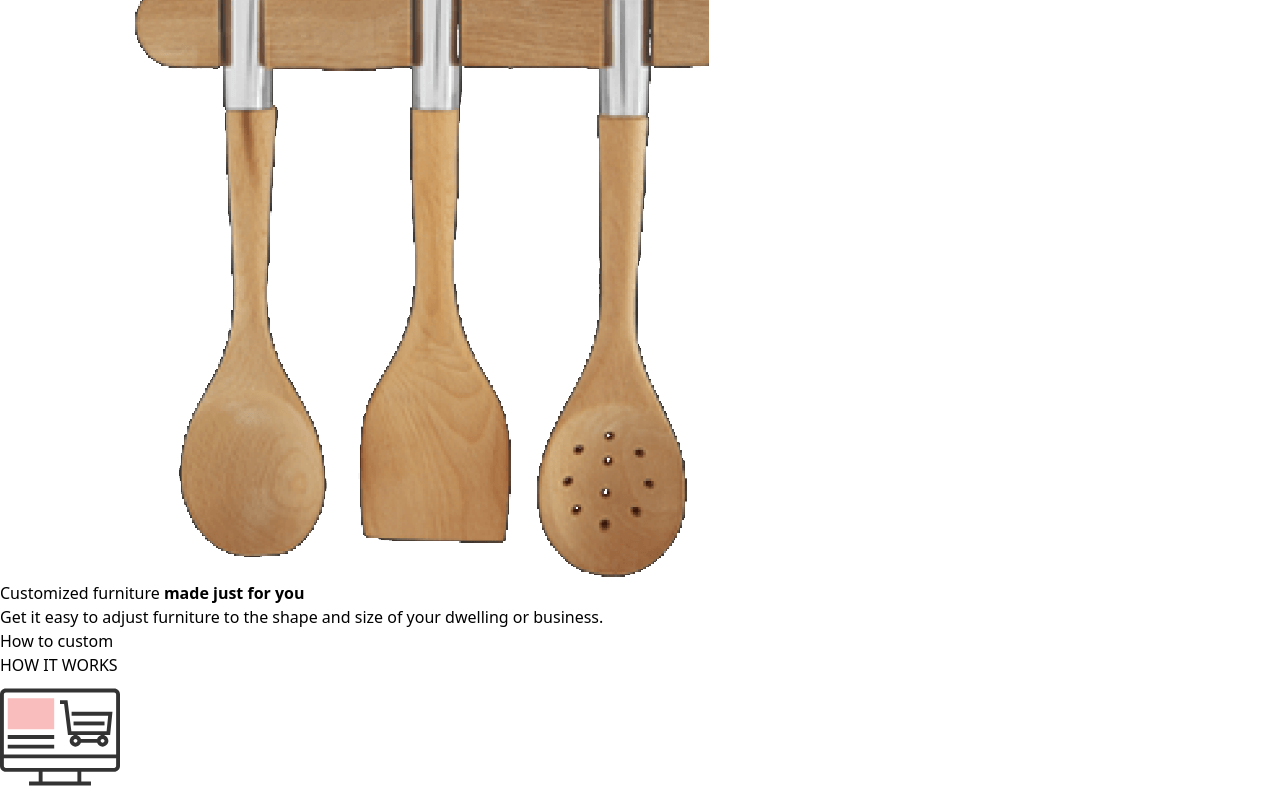
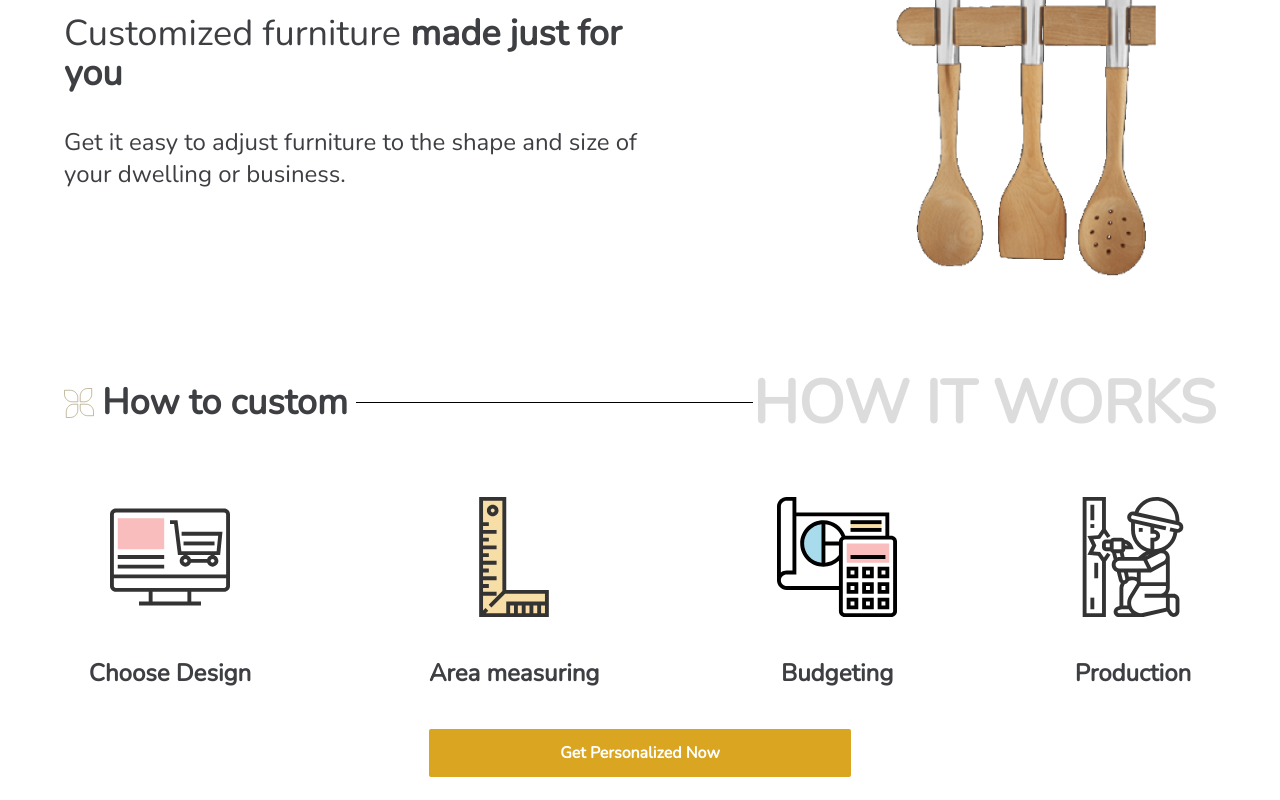
Before and after one commit to wilmion/woodies, a React app: page / in a window 1280 px wide. Shown: the part 1460-2260 px from the top of the page. Built offline with nearby package versions, Linux system fonts and the light colour scheme.

Commit message:
finish styles

```diff
--- a/package.json
+++ b/package.json
@@ -32,6 +32,7 @@
     "@babel/preset-env": "^7.14.4",
     "@babel/preset-react": "^7.13.13",
     "@babel/preset-typescript": "^7.13.0",
+    "@fullhuman/postcss-purgecss": "^4.0.3",
     "@types/enzyme": "^3.10.8",
     "@types/jest": "^26.0.23",
     "@wojtekmaj/enzyme-adapter-react-17": "^0.6.1",
--- /dev/null
+++ b/src/assets/scss/components/customItem.scss
@@ -0,0 +1,18 @@
+.custom-item {
+  @apply flex;
+  @apply flex-col;
+  @apply my-20;
+  @apply items-center;
+  &__title {
+    @apply text-2xl;
+    @apply mt-10;
+    @apply font-bold;
+    @apply text-oscure;
+  }
+}
+
+@screen sm {
+  .custom-item {
+    @apply my-0;
+  }
+}
--- a/src/assets/scss/index.scss
+++ b/src/assets/scss/index.scss
@@ -1,3 +1,21 @@
+@import url("https://fonts.googleapis.com/css2?family=Nunito&display=swap");
+
 @import "tailwindcss/base";
 @import "tailwindcss/components";
 @import "tailwindcss/utilities";
+
+p,
+h1,
+h2,
+h3,
+h4,
+h5,
+h6,
+h6,
+strong,
+small,
+button,
+input,
+a {
+  @apply font-nunito;
+}
--- a/src/assets/scss/page/home.scss
+++ b/src/assets/scss/page/home.scss
@@ -47,6 +47,145 @@
       @apply hidden;
     }
   }
+  &-section-title {
+    @apply flex;
+    @apply mx-auto;
+    @apply mt-8;
+    @apply mb-8;
+    @apply flex-row;
+    @apply items-center;
+    @apply w-ninety;
+    @apply justify-center;
+    &__title {
+      @apply text-3xl;
+      @apply font-semibold;
+      @apply text-oscure;
+      @apply mx-2;
+    }
+    &__line {
+      @apply hidden;
+    }
+    &__extratitle {
+      @apply hidden;
+    }
+  }
+  &-whoWeAre {
+    @apply w-ninety;
+    @apply mx-auto;
+    &-segment {
+      @apply block;
+      @apply mt-24;
+      &__img {
+        @apply w-full;
+        img {
+          @apply w-full;
+          @apply h-auto;
+        }
+      }
+      &-information {
+        @apply w-full;
+        @apply mt-8;
+        &__title {
+          @apply text-oscure;
+          @apply text-2xl;
+          @apply leading-tight;
+          @apply text-center;
+        }
+        &__desc {
+          @apply text-oscure;
+          @apply mt-8;
+          @apply text-xl;
+          @apply leading-tight;
+          @apply text-center;
+        }
+      }
+    }
+  }
+  &-how {
+    @apply my-16;
+    &__button {
+      @apply py-3;
+      @apply block;
+      @apply mx-auto;
+      @apply my-10;
+      @apply rounded-sm;
+      @apply border;
+      @apply w-ninety;
+      @apply text-white;
+      @apply border-none;
+      @apply font-bold;
+      @apply bg-primary;
+    }
+  }
+  &-whatWeHave {
+    &__contain {
+      @apply block;
+    }
+  }
+  &-testimony {
+    &-images {
+      &-contain {
+        @apply w-60;
+        @apply mx-auto;
+        @apply my-8;
+        @apply overflow-hidden;
+        @apply rounded-tr-5xl;
+        @apply rounded-bl-5xl;
+        &__img {
+          @apply w-full;
+        }
+      }
+    }
+  }
+  &-subscribe {
+    @apply block;
+    @apply w-ninety;
+    @apply my-36;
+    @apply mx-auto;
+    &-information {
+      @apply mb-4;
+      &__title {
+        @apply text-lg;
+        @apply font-bold;
+        @apply text-oscure;
+      }
+      &__desc {
+        @apply text-base;
+        @apply text-oscure;
+      }
+    }
+    &-form {
+      @apply w-full;
+      @apply flex;
+
+      @apply items-center;
+      @apply justify-center;
+      &__email {
+        @apply block;
+        @apply border;
+        @apply border-primary;
+        @apply py-3;
+        @apply w-32;
+        @apply px-2;
+        @apply text-base;
+        @apply rounded-none;
+        @apply rounded-tl-md;
+        @apply rounded-bl-md;
+        @apply text-oscure;
+      }
+      &__button {
+        @apply block;
+        @apply text-white;
+        @apply font-bold;
+        @apply w-32;
+        @apply text-base;
+        @apply bg-primary;
+        @apply rounded-tr-md;
+        @apply rounded-br-md;
+        @apply py-3;
+      }
+    }
+  }
 }
 @screen md {
   .home {
@@ -57,6 +196,79 @@
         }
         &__title {
           @apply text-6xl;
+        }
+      }
+    }
+    &-section-title {
+      &__title {
+        @apply text-4xl;
+      }
+    }
+    &-whoWeAre {
+      &-segment {
+        @apply flex;
+        @apply items-center;
+        @apply justify-between;
+        @apply mt-10;
+        &__img {
+          @apply w-oneThird;
+          @apply m-0;
+        }
+        &-information {
+          @apply w-half;
+          @apply mt-0;
+          &__title {
+            @apply text-3xl;
+            @apply text-left;
+          }
+          &__desc {
+            @apply mt-2;
+            @apply text-xl;
+            @apply text-left;
+          }
+        }
+      }
+    }
+    &-how {
+      &__grid {
+        @apply flex;
+        @apply flex-wrap;
+        @apply justify-around;
+        @apply items-center;
+      }
+      &__button {
+        @apply w-oneThird;
+      }
+    }
+    &-whatWeHave {
+      &__contain {
+        @apply flex;
+        @apply flex-wrap;
+        @apply items-center;
+        @apply justify-around;
+      }
+    }
+    &-testimony {
+      @apply mb-24;
+      &-images {
+        @apply flex;
+        @apply w-ninety;
+        @apply justify-around;
+        @apply mb-9;
+        &-contain {
+          @apply mx-0;
+          @apply my-0;
+        }
+      }
+    }
+    &-subscribe {
+      &-form {
+        @apply mt-14;
+        &__email {
+          @apply w-96;
+        }
+        &__button {
+          @apply w-32;
         }
       }
     }
@@ -72,6 +284,7 @@
         height: 800px;
         @apply absolute;
         @apply right-0;
+        @apply top-0;
         @apply rounded-bl-10xl;
         @apply z-negative;
         @apply block;
@@ -106,6 +319,60 @@
         }
       }
     }
+    &-section-title {
+      @apply mt-24;
+      &__line {
+        @apply h-min;
+        @apply block;
+        @apply flex-auto;
+        @apply bg-black;
+      }
+      &__extratitle {
+        @apply block;
+        @apply text-6xl;
+        @apply text-intermediate;
+        @apply opacity-30;
+        @apply font-bold;
+      }
+    }
+    &-whoWeAre {
+      &-segment {
+        &-information {
+          &__title {
+            @apply text-4xl;
+          }
+          &__desc {
+            @apply mt-8;
+            @apply text-2xl;
+          }
+        }
+      }
+    }
+    &-testimony {
+      @apply w-ninety;
+      @apply mx-auto;
+      &-images {
+        @apply w-half;
+      }
+    }
+    &-subscribe {
+      @apply flex;
+      @apply justify-between;
+      &-information {
+        @apply mb-0;
+      }
+      &-form {
+        @apply w-half;
+        @apply justify-end;
+        @apply mt-0;
+        &__email {
+          @apply w-96;
+        }
+        &__button {
+          @apply w-32;
+        }
+      }
+    }
   }
 }
 @screen 2xl {
@@ -131,5 +398,21 @@
         }
       }
     }
+    &-section-title {
+      @apply mt-28;
+      @apply mb-10;
+      &__title {
+        @apply text-5xl;
+      }
+      &__extratitle {
+        @apply text-7xl;
+      }
+    }
   }
 }
+
+.hover-primary {
+  transition: 1s;
+  @apply cursor-pointer;
+  @apply hover:bg-yellow-600;
+}
--- a/src/components/customItem.tsx
+++ b/src/components/customItem.tsx
@@ -1,4 +1,6 @@
 import React from 'react'
+
+import "../assets/scss/components/customItem.scss";
 
 interface IProps {
     image:string;
--- a/src/mocks/typeMock.ts
+++ b/src/mocks/typeMock.ts
@@ -9,26 +9,31 @@ const typeMock = [
     image: Desk,
     title: "Desk",
     link: "/desks",
+    color: "bg-pink-300",
   },
   {
     image: Chair,
     title: "Chair",
     link: "/chairs",
+    color: "bg-yellow-200",
   },
   {
     image: KitchenWare,
     title: "Kitchenware",
     link: "/kitchenwares",
+    color: "bg-blue-300",
   },
   {
     image: BookSelf,
     title: "Book Shelf",
     link: "/bookshelfs",
+    color: "bg-pink-300",
   },
   {
     image: Electronics,
     title: "Electronics",
     link: "/electronics",
+    color: "bg-yellow-200",
   },
 ];
 
--- a/src/pages/Home.tsx
+++ b/src/pages/Home.tsx
@@ -14,6 +14,8 @@ import Cucharas from '../assets/images/backgrounds/cucharas.png';
 import Rec1 from '../assets/images/backgrounds/recomendation1.jpg';
 import Rec2 from '../assets/images/backgrounds/recomendation2.jpg';
 
+import LogoObs from '../assets/images/ico/logo-obscure.svg';
+
 import "../assets/scss/page/home.scss";
 
 const Home = () => {
@@ -27,13 +29,16 @@ const Home = () => {
                         for your place?
                     </h2>
                     <h2 className="home-intro-info__title">This is the Right Place</h2>
-                    <button type="button" className="home-intro-info__button">Explore Furniture</button>
+                    <button type="button" className="home-intro-info__button hover-primary">Explore Furniture</button>
                 </div>
                 <picture className="home-intro__image">
                     <img src={Mesa} alt="Modern desk" />
                 </picture>
             </section>
             <div className="home-section-title">
+                <picture className="home-section-title__logo">
+                    <img src={LogoObs} alt="Logo Page" />
+                </picture>
                 <h3 className="home-section-title__title">Who we are</h3>
                 <div className="home-section-title__line"></div>
                 <h3 className="home-section-title__extratitle">ABOUT US</h3>
@@ -50,7 +55,7 @@ const Home = () => {
                         <p className="home-whoWeAre-segment-information__desc">the answer to your need for furniture with shapes, sizes and colors.</p>
                     </div>
                 </section>
-                <section className="home-whoWeAre-segment flex-reverse">
+                <section className="home-whoWeAre-segment flex-row-reverse">
                     <picture className="home-whoWeAre-segment__img">
                         <img src={Cucharas} alt="modern spoons" />
                     </picture>
@@ -63,6 +68,9 @@ const Home = () => {
                 </section>
             </section>
             <div className="home-section-title">
+                <picture className="home-section-title__logo">
+                    <img src={LogoObs} alt="Logo Page" />
+                </picture>
                 <h3 className="home-section-title__title">How to custom</h3>
                 <div className="home-section-title__line"></div>
                 <h3 className="home-section-title__extratitle">HOW IT WORKS</h3>
@@ -73,9 +81,12 @@ const Home = () => {
                         <CustomItem {...i} key={i.title} />
                     ))}
                 </div>
-                <button className="home-how__button" type="button">Get Personalized Now</button>
+                <button className="home-how__button hover-primary" type="button">Get Personalized Now</button>
             </section>
             <div className="home-section-title">
+                <picture className="home-section-title__logo">
+                    <img src={LogoObs} alt="Logo Page" />
+                </picture>
                 <h3 className="home-section-title__title">What we have</h3>
                 <div className="home-section-title__line"></div>
                 <h3 className="home-section-title__extratitle">CATEGORIES</h3>
@@ -88,6 +99,9 @@ const Home = () => {
                 </div>
             </section>
             <div className="home-section-title">
+                <picture className="home-section-title__logo">
+                    <img src={LogoObs} alt="Logo Page" />
+                </picture>
                 <h3 className="home-section-title__title">What they say</h3>
                 <div className="home-section-title__line"></div>
                 <h3 className="home-section-title__extratitle">TESTIMONY</h3>
@@ -124,7 +138,7 @@ const Home = () => {
                     </label>
                     <input
                         type="submit"
-                        className="home-subscribe-form__button"
+                        className="home-subscribe-form__button hover-primary"
                         value="Subscribe"
                     />
                 </form>
```
Also changed, not shown: postcss.config.js (+8 -0 lines), src/assets/scss/components/type.scss (added, +46 -0 lines), src/components/Type.tsx (+6 -2 lines), tailwind.config.js (+11 -2 lines), src/assets/images/ico/logo-obscure.svg (added), 1 other file (tests, documents, lock files or other folders).
